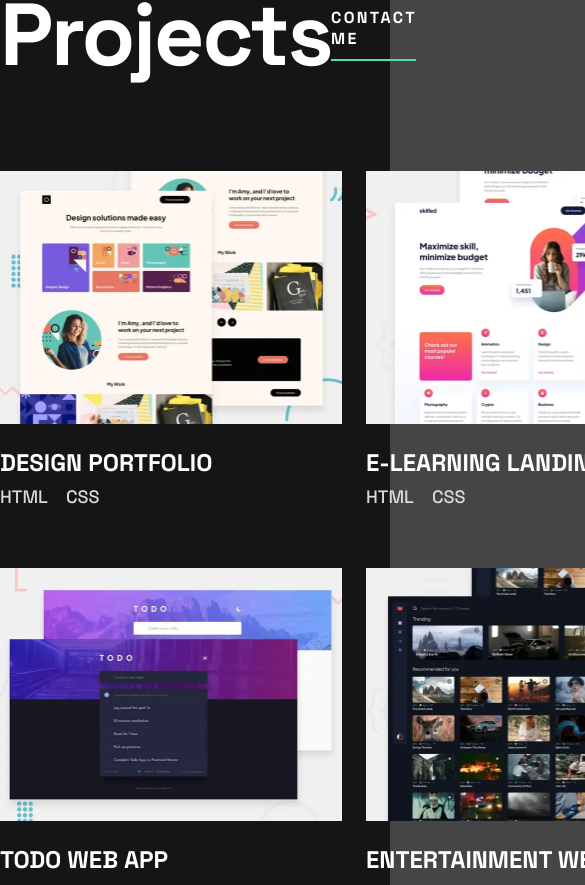
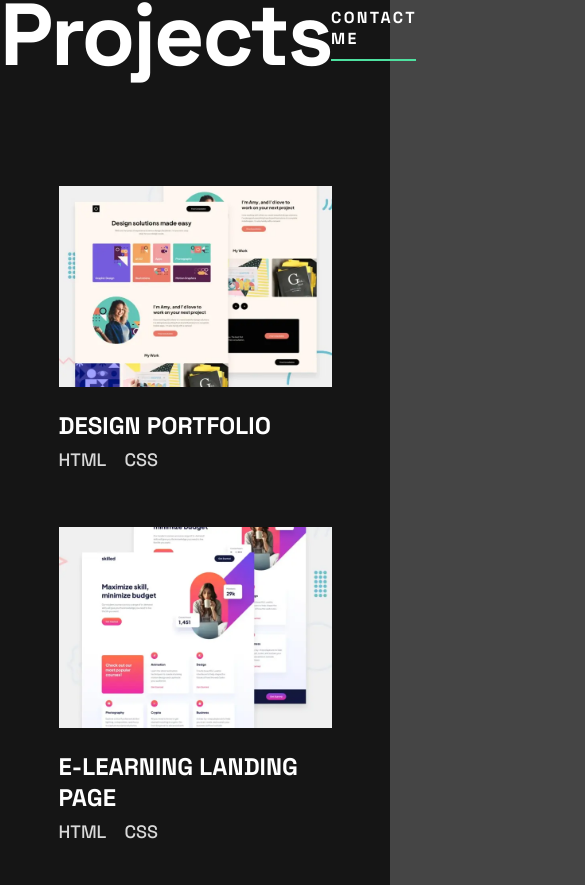
Before and after one commit to jakegodsall/developer-portfolio-frontend, a React (Vite) app: page / in a window 390 px wide. Shown: the part 1356-2241 px from the top of the page, 585 px wide, since content can reach past the window. Built offline with nearby package versions, Linux system fonts and the light colour scheme.

Commit message:
added mobile layout of projects, need to change location of links

```diff
--- a/src/components/Projects/ProjectItem/ProjectItem.jsx
+++ b/src/components/Projects/ProjectItem/ProjectItem.jsx
@@ -3,7 +3,6 @@
 import Button from '../../UI/Button/Button';
 
 const ProjectItem = (props) => {
-    console.log(props.project);
     return (
         <div className={styles.projectItem}>
             <div className={styles.projectItem_imageContainer}>
--- a/src/components/Projects/ProjectItem/ProjectItem.module.scss
+++ b/src/components/Projects/ProjectItem/ProjectItem.module.scss
@@ -1,4 +1,9 @@
 .projectItem {
+    @media only screen and (max-width: 750px) {
+        width: 70vw;
+        margin-inline: auto;
+    }
+
     &_imageContainer {
         margin-bottom: 2rem;
         position: relative;
@@ -11,6 +16,11 @@
         @media only screen and (max-width: 1000px) {
             width: 34.2rem;
             height: 25.3rem;
+        }
+
+        @media only screen and (max-width: 750px) {
+            width: 100%;
+            height: auto;
         }
     }
 
--- a/src/components/Projects/ProjectList/ProjectList.module.scss
+++ b/src/components/Projects/ProjectList/ProjectList.module.scss
@@ -33,5 +33,11 @@
         @media only screen and (max-width: 1000px) {
             gap: 6rem 2.4rem;
         }
+
+        @media only screen and (max-width: 750px) {
+            grid-template-columns: 1fr;
+            grid-template-rows: repeat(6, 1fr);
+            gap: 4rem;
+        }
     }
 }
```
